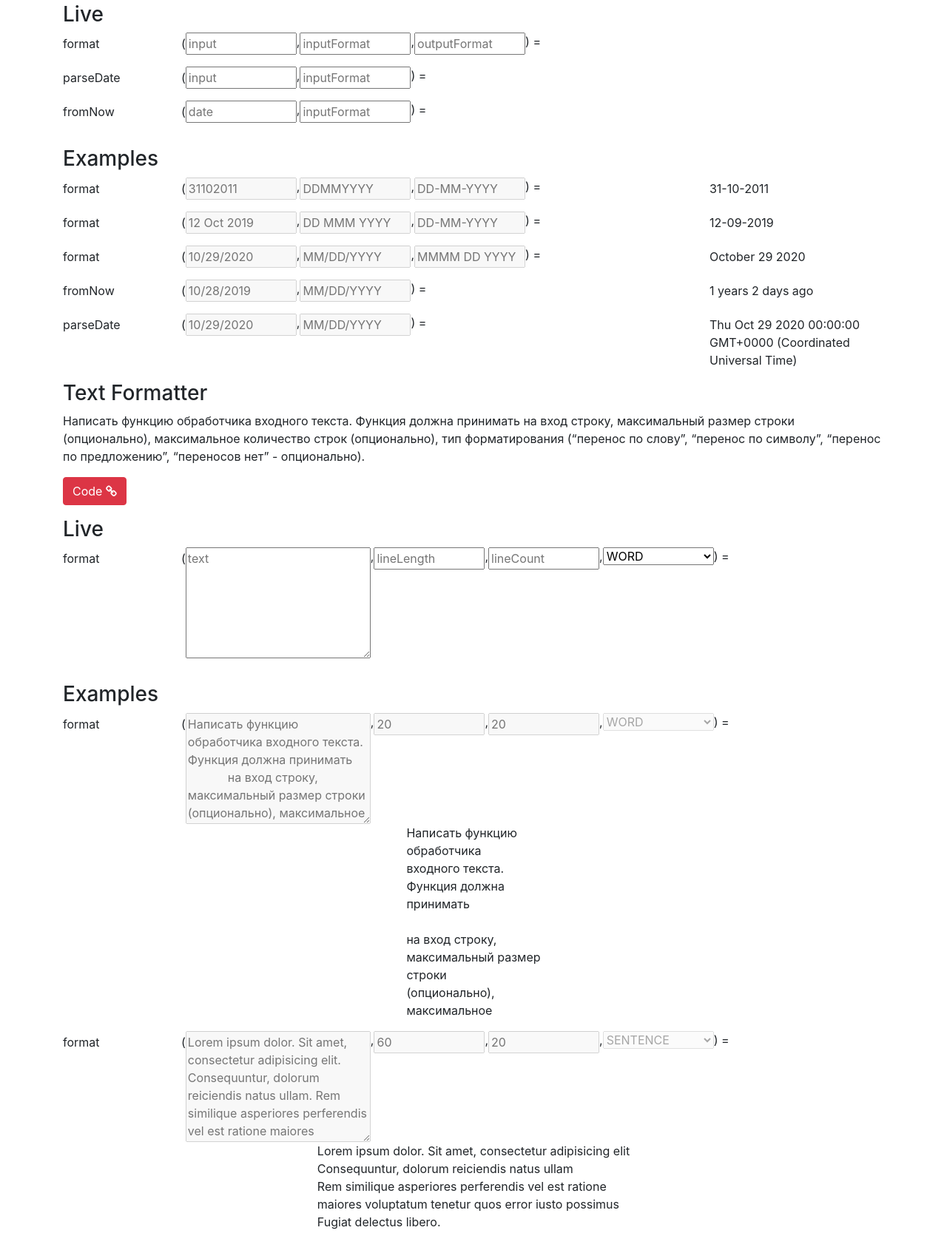
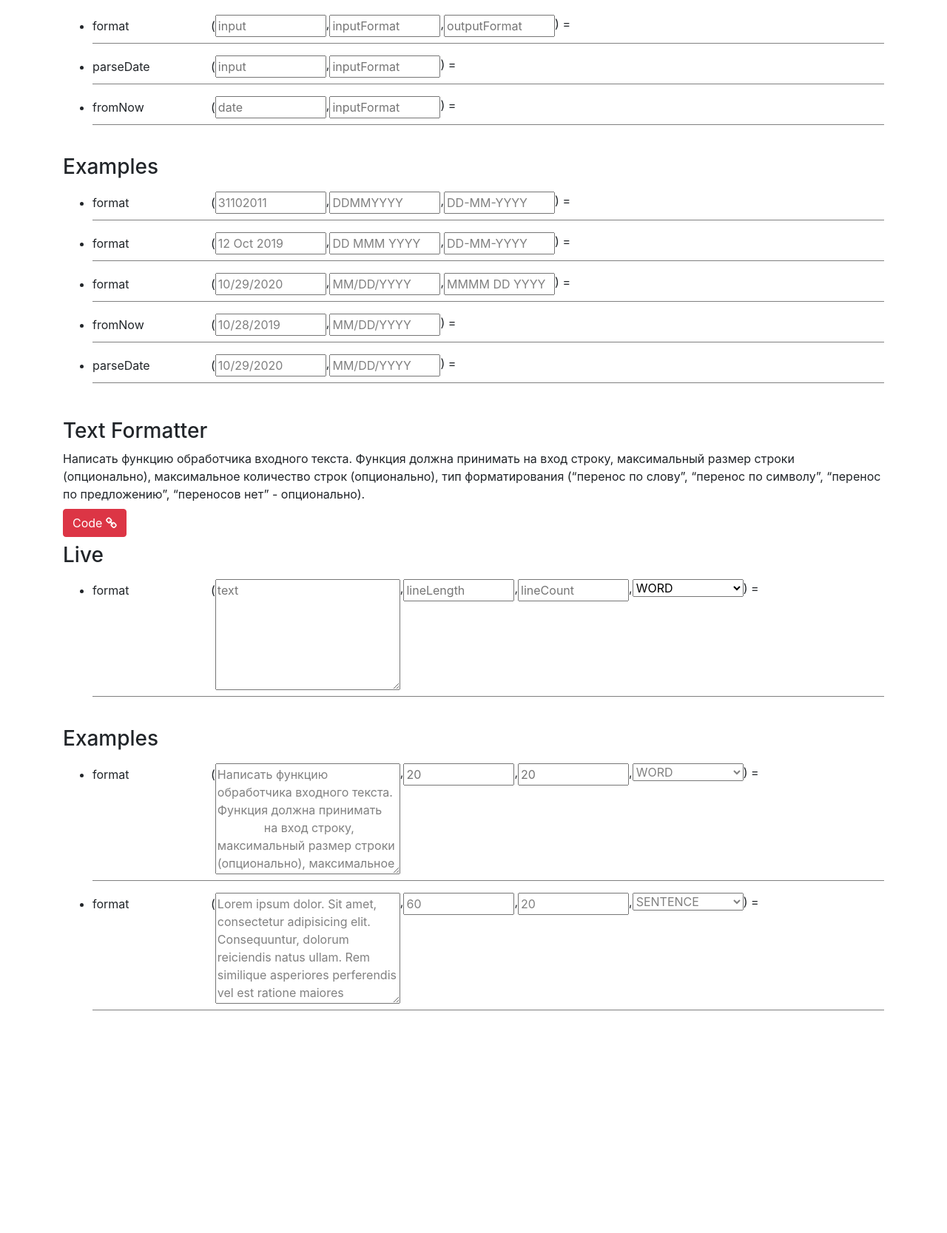
Before and after one commit to MoophHD/vanilla-js, a website: page index.html in a window 1280 px wide. Shown: the part 536-2203 px from the top of the page at 74% size. After the commit the page ends 1950 px from the top, so only its background shows below. Drawn offline with nearby package versions, Linux system fonts and the light colour scheme.

Commit message:
layout adjustments, copy example input copy on click

```diff
--- a/index.html
+++ b/index.html
@@ -62,12 +62,18 @@
         </a>
 
         <h3>Live</h3>
-        <div class="task-live">
+        <div class="task__live">
+          <ul>
+            <li>
               <div class="task__method" data-method-name="format">
                 <span class="method__name">format</span>
                 <span>(</span>
                 <div class="method__input-row">
-              <input type="text" class="method__input" placeholder="input" />
+                  <input
+                    type="text"
+                    class="method__input"
+                    placeholder="input"
+                  />
                   <span>,</span>
                   <input
                     type="text"
@@ -84,12 +90,18 @@
                 </div>
                 <span class="task__output"></span>
               </div>
+            </li>
 
+            <li>
               <div class="task__method" data-method-name="parseDate">
                 <span class="method__name">parseDate</span>
                 <span>(</span>
                 <div class="method__input-row">
-              <input type="text" class="method__input" placeholder="input" />
+                  <input
+                    type="text"
+                    class="method__input"
+                    placeholder="input"
+                  />
                   <span>,</span>
                   <input
                     type="text"
@@ -100,7 +112,9 @@
                 </div>
                 <span class="task__output"></span>
               </div>
+            </li>
 
+            <li>
               <div class="task__method" data-method-name="fromNow">
                 <span class="method__name">fromNow</span>
                 <span>(</span>
@@ -116,140 +130,152 @@
                 </div>
                 <span class="task__output"></span>
               </div>
+            </li>
+          </ul>
         </div>
 
         <h3>Examples</h3>
-        <div class="task-example">
+        <div class="task__example">
+          <ul>
+            <li>
               <div class="task__method" data-method-name="format">
                 <span class="method__name">format</span>
                 <span>(</span>
                 <div class="method__input-row">
                   <input
-                disabled
+                    readonly
                     type="text"
-                class="method__input"
-                placeholder="31102011"
+                    class="method__input method__input--example"
+                    value="31102011"
                   />
                   <span>,</span>
                   <input
-                disabled
+                    readonly
                     type="text"
-                class="method__input"
-                placeholder="DDMMYYYY"
+                    class="method__input method__input--example"
+                    value="DDMMYYYY"
                   />
                   <span>,</span>
                   <input
-                disabled
+                    readonly
                     type="text"
-                class="method__input"
-                placeholder="DD-MM-YYYY"
+                    class="method__input method__input--example"
+                    value="DD-MM-YYYY"
                   />
                   <span>) = </span>
                 </div>
                 <span class="task__output"></span>
               </div>
+            </li>
 
+            <li>
               <div class="task__method" data-method-name="format">
                 <span class="method__name">format</span>
                 <span>(</span>
                 <div class="method__input-row">
                   <input
-                disabled
+                    readonly
                     type="text"
-                class="method__input"
-                placeholder="12 Oct 2019"
+                    class="method__input method__input--example"
+                    value="12 Oct 2019"
                   />
                   <span>,</span>
                   <input
-                disabled
+                    readonly
                     type="text"
-                class="method__input"
-                placeholder="DD MMM YYYY"
+                    class="method__input method__input--example"
+                    value="DD MMM YYYY"
                   />
                   <span>,</span>
                   <input
-                disabled
+                    readonly
                     type="text"
-                class="method__input"
-                placeholder="DD-MM-YYYY"
+                    class="method__input method__input--example"
+                    value="DD-MM-YYYY"
                   />
                   <span>) = </span>
                 </div>
                 <span class="task__output"></span>
               </div>
-
+            </li>
+            <li>
               <div class="task__method" data-method-name="format">
                 <span class="method__name">format</span>
                 <span>(</span>
                 <div class="method__input-row">
                   <input
-                disabled
+                    readonly
                     type="text"
-                class="method__input"
-                placeholder="10/29/2020"
+                    class="method__input method__input--example"
+                    value="10/29/2020"
                   />
                   <span>,</span>
                   <input
-                disabled
+                    readonly
                     type="text"
-                class="method__input"
-                placeholder="MM/DD/YYYY"
+                    class="method__input method__input--example"
+                    value="MM/DD/YYYY"
                   />
                   <span>,</span>
                   <input
-                disabled
+                    readonly
                     type="text"
-                class="method__input"
-                placeholder="MMMM DD YYYY"
+                    class="method__input method__input--example"
+                    value="MMMM DD YYYY"
                   />
                   <span>) = </span>
                 </div>
                 <span class="task__output"></span>
               </div>
-
+            </li>
+            <li>
               <div class="task__method" data-method-name="fromNow">
                 <span class="method__name">fromNow</span>
                 <span>(</span>
                 <div class="method__input-row">
                   <input
-                disabled
+                    readonly
                     type="text"
-                class="method__input"
-                placeholder="10/28/2019"
+                    class="method__input method__input--example"
+                    value="10/28/2019"
                   />
                   <span>,</span>
                   <input
-                disabled
+                    readonly
                     type="text"
-                class="method__input"
-                placeholder="MM/DD/YYYY"
+                    class="method__input method__input--example"
+                    value="MM/DD/YYYY"
                   />
                   <span>) = </span>
                 </div>
                 <span class="task__output"></span>
               </div>
+            </li>
 
+            <li>
               <div class="task__method" data-method-name="parseDate">
                 <span class="method__name">parseDate</span>
                 <span>(</span>
                 <div class="method__input-row">
                   <input
-                disabled
+                    readonly
                     type="text"
-                class="method__input"
-                placeholder="10/29/2020"
+                    class="method__input method__input--example"
+                    value="10/29/2020"
                   />
                   <span>,</span>
                   <input
-                disabled
+                    readonly
                     type="text"
-                class="method__input"
-                placeholder="MM/DD/YYYY"
+                    class="method__input method__input--example"
+                    value="MM/DD/YYYY"
                   />
                   <span>) = </span>
                 </div>
                 <span class="task__output"></span>
               </div>
+            </li>
+          </ul>
         </div>
       </div>
 
@@ -271,14 +297,16 @@
         </a>
 
         <h3>Live</h3>
-        <div class="task-live">
+        <div class="task__live">
+          <ul>
+            <li>
               <div class="task__method" data-method-name="format">
                 <span class="method__name">format</span>
                 <span>(</span>
                 <div class="method__input-row">
                   <textarea
                     type="text"
-                class="method__input method__input--area"
+                    class="method__input method__input--textarea"
                     placeholder="text"
                   ></textarea>
                   <span>,</span>
@@ -305,37 +333,42 @@
                   <span class="task__output"> </span>
                 </div>
               </div>
+            </li>
+          </ul>
         </div>
 
         <h3>Examples</h3>
-        <div class="task-example">
+        <div class="task__example">
+          <ul>
+            <li>
               <div class="task__method" data-method-name="format">
                 <span class="method__name">format</span>
                 <span>(</span>
                 <div class="method__input-row">
                   <textarea
-                disabled
+                    readonly
                     type="text"
-                class="method__input method__input--area"
-                placeholder="Написать функцию обработчика входного текста. Функция должна принимать
-            на вход строку, максимальный размер строки (опционально), максимальное"
-              ></textarea>
+                    class="method__input method__input--example method__input--textarea"
+                  >
+Написать функцию обработчика входного текста. Функция должна принимать
+              на вход строку, максимальный размер строки (опционально), максимальное</textarea
+                  >
                   <span>,</span>
                   <input
-                disabled
+                    readonly
                     type="text"
-                class="method__input"
+                    class="method__input method__input--example"
                     placeholder="20"
                   />
                   <span>,</span>
                   <input
-                disabled
+                    readonly
                     type="text"
-                class="method__input"
+                    class="method__input method__input--example"
                     placeholder="20"
                   />
                   <span>,</span>
-              <select disabled class="method__input" id="cars">
+                  <select readonly class="method__input method__input--example">
                     <option value="WORD">WORD</option>
                     <option value="LETTER">LETTER</option>
                     <option value="SENTENCE">SENTENCE</option>
@@ -346,35 +379,39 @@
                   <span class="task__output"> </span>
                 </div>
               </div>
-        </div>
-
-        <div class="task-example">
+            </li>
+            <li>
               <div class="task__method" data-method-name="format">
                 <span class="method__name">format</span>
                 <span>(</span>
                 <div class="method__input-row">
                   <textarea
-                disabled
+                    readonly
                     type="text"
-                class="method__input method__input--area"
-                placeholder="Lorem ipsum dolor. Sit amet, consectetur adipisicing elit. Consequuntur, dolorum reiciendis natus ullam. Rem similique asperiores perferendis vel est ratione maiores voluptatum tenetur quos error iusto possimus. Fugiat delectus libero."
-              ></textarea>
+                    class="method__input method__input--example method__input--textarea"
+                  >
+Lorem ipsum dolor. Sit amet, consectetur adipisicing elit. Consequuntur, dolorum reiciendis natus ullam. Rem similique asperiores perferendis vel est ratione maiores voluptatum tenetur quos error iusto possimus. Fugiat delectus libero.</textarea
+                  >
                   <span>,</span>
                   <input
-                disabled
+                    readonly
                     type="text"
-                class="method__input"
-                placeholder="60"
+                    class="method__input method__input--example"
+                    value="60"
                   />
                   <span>,</span>
                   <input
-                disabled
+                    readonly
                     type="text"
-                class="method__input"
-                placeholder="20"
+                    class="method__input method__input--example"
+                    value="20"
                   />
                   <span>,</span>
-              <select disabled class="method__input" id="cars">
+                  <select
+                    readonly
+                    class="method__input method__input--example"
+                    id="cars"
+                  >
                     <option value="WORD">WORD</option>
                     <option value="LETTER">LETTER</option>
                     <option selected value="SENTENCE">SENTENCE</option>
@@ -385,6 +422,8 @@
                   <span class="task__output"> </span>
                 </div>
               </div>
+            </li>
+          </ul>
         </div>
       </div>
     </div>
--- a/src/css/style.css
+++ b/src/css/style.css
@@ -3,7 +3,7 @@
 }
 
 .title {
-  margin-bottom: 3rem;
+  margin-bottom: 2rem;
   color: var(--red);
 }
 
@@ -11,12 +11,16 @@
   margin-bottom: 3rem;
 }
 
+.task {
+  margin-bottom: 3rem;
+}
+
 .task__description {
-  margin-bottom: 1rem;
+  margin-bottom: 0.5rem;
 }
 
 .task__code-btn {
-  margin-bottom: 1rem;
+  margin-bottom: 0.5rem;
 }
 
 .task__live {
@@ -33,7 +37,7 @@
   display: flex;
   justify-content: center;
 }
-.task__output-wrapper>.task__output {
+.task__output-wrapper > .task__output {
   flex: initial;
 }
 
@@ -41,8 +45,10 @@
   display: flex;
   align-items: baseline;
   flex-wrap: wrap;
-  margin-bottom: 1rem;
+  margin-bottom: 0.5rem;
   justify-content: space-between;
+  padding: 0.5rem 0;
+  border-bottom: 1px solid grey;
 }
 
 .method__name {
@@ -59,12 +65,21 @@
   width: 150px;
 }
 
-.method__input--area {
+.method__input--textarea {
   width: initial;
   min-width: 250px;
   min-height: 150px;
 }
 
-.task-live {
-  margin-bottom: 2rem;
+.task__live {
+  margin-bottom: 1rem;
 }
+
+.method__input--example {
+  cursor: pointer;
+  color: grey;
+}
+
+.method__input--example:focus {
+  outline: none;
+}
--- a/src/js/connectTasks.js
+++ b/src/js/connectTasks.js
@@ -39,5 +39,17 @@
 
       output.innerText = tasks[taskName][methodName](...arguments);
     });
+
+    // copy example inputs
+    const exampleInputs = [
+      ...document.querySelectorAll(".method__input--example"),
+    ];
+
+    exampleInputs.forEach((input) => {
+      input.addEventListener("click", (e) => {
+        e.target.select();
+        document.execCommand("copy");
+      });
+    });
   });
 })();
```
Lines whose indentation alone changed are shown as unchanged.
